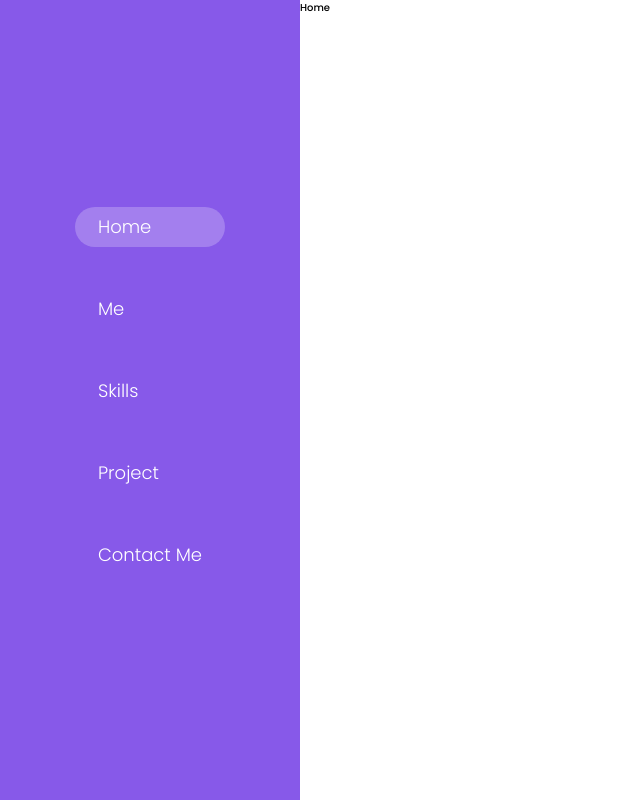
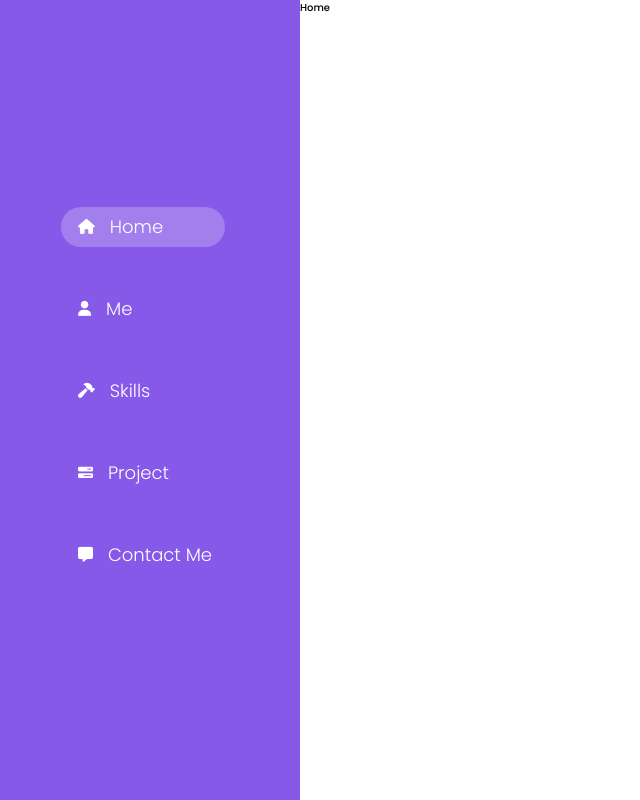
Before and after one commit to avinash1410-cyber/react-portofolio, a React (Create React App) app: page / in a window 1280 px wide. Shown: the whole page, without its empty margins (0-640 px from the left). Built offline with nearby package versions, Linux system fonts and the light colour scheme.

Commit message:
add nav icons

```diff
--- a/public/index.html
+++ b/public/index.html
@@ -6,9 +6,13 @@
   <meta http-equiv="X-UA-Compatible" content="IE=edge">
   <meta name="viewport" content="width=device-width, initial-scale=1.0">
   <title>Mostafa Kheibary</title>
+  <link rel="stylesheet" href="https://cdnjs.cloudflare.com/ajax/libs/font-awesome/6.1.0/css/all.min.css"
+    integrity="sha512-10/jx2EXwxxWqCLX/hHth/vu2KY3jCF70dCQB8TSgNjbCVAC/8vai53GfMDrO2Emgwccf2pJqxct9ehpzG+MTw=="
+    crossorigin="anonymous" referrerpolicy="no-referrer" />
 </head>
+
 <body>
- <div id="app"></div>
+  <div id="app"></div>
 </body>
 
 </html>
--- a/src/components/elements/Nav/Nav.jsx
+++ b/src/components/elements/Nav/Nav.jsx
@@ -1,5 +1,6 @@
 import { useEffect, useState, useRef } from 'react';
-import { Link, Navigation, UnderLine, Wrapper } from './NavStyle';
+import { Link, Navigation, UnderLine, Wrapper, LinkDiv } from './NavStyle';
+import Icon from '../../shared/Icon/Icon';
 
 const Nav = () => {
   const [offset, setoffset] = useState();
@@ -16,32 +17,50 @@ const Nav = () => {
     const Links = allLinks.current.children;
     if (Links[index] !== undefined) {
       // line.current.style.top = `${Links[index].offsetTop }px`;
-      setoffset(Links[index].offsetTop-1);
+      setoffset(Links[index].offsetTop - 1);
     }
   }, []);
   const handleClick = (e) => {
     // line.current.style.top = `${e.target.offsetTop }px`;
-    setoffset(e.target.offsetTop -1);
+    setoffset(e.target.offsetTop - 1);
   };
   return (
     <Navigation>
       <UnderLine offset={offset}></UnderLine>
       <Wrapper ref={allLinks}>
+        <LinkDiv>
+          <Icon color='white' icon={'fa-solid fa-house'}></Icon>
           <Link onClick={handleClick} to='/'>
             Home
           </Link>
+        </LinkDiv>
+
+        <LinkDiv>
+          <Icon color='white' icon={'fa-solid fa-user'}></Icon>
           <Link onClick={handleClick} to='/about'>
             Me
           </Link>
+        </LinkDiv>
+        <LinkDiv>
+          <Icon color='white' icon={'fa-solid fa-hammer'}></Icon>
           <Link onClick={handleClick} to='/skills'>
             Skills
           </Link>
+        </LinkDiv>
+
+        <LinkDiv>
+          <Icon color='white' icon={'fa-solid fa-bars-progress'}></Icon>
           <Link onClick={handleClick} to='project'>
             Project
           </Link>
+        </LinkDiv>
+
+        <LinkDiv>
+          <Icon color='white' icon={'fa-solid fa-message'}></Icon>
           <Link onClick={handleClick} to='contact'>
             Contact Me
           </Link>
+        </LinkDiv>
       </Wrapper>
     </Navigation>
   );
--- a/src/components/elements/Nav/NavStyle.jsx
+++ b/src/components/elements/Nav/NavStyle.jsx
@@ -10,6 +10,13 @@ const Wrapper = styled.nav`
   flex-direction: column;
   gap: 4.5rem;
 `;
+
+const LinkDiv = styled.div`
+  display: flex;
+  align-items: center;
+  gap: 0.5rem;
+`;
+
 const Link = styled(routerLink)`
   text-decoration: none;
   color: var(--white);
@@ -21,14 +28,14 @@ const Link = styled(routerLink)`
 const UnderLine = styled.span`
   position: absolute;
   pointer-events: none;
-  width: 15rem;
+  width: calc(100% + 2rem);
   height: 4rem;
   background-color: #ffffff3b;
-  left: 50%;
+  left: 45%;
   border-radius: 5rem;
   transform: translateX(-50%);
   transition: all 200ms ease;
   top: ${({ offset }) => offset}px;
 `;
 
-export { Link, Navigation, UnderLine, Wrapper };
+export { Link, Navigation, UnderLine, Wrapper, LinkDiv };
--- /dev/null
+++ b/src/components/shared/Icon/Icon.jsx
@@ -0,0 +1,17 @@
+import { IconElement } from './IconStyle';
+
+const Icon = ({ icon, size, color }) => {
+  return (
+    <IconElement
+      iconSize={size}
+      iconColor={color}
+      className={icon}
+    ></IconElement>
+  );
+};
+
+Icon.defaultProps = {
+  size: 1.5,
+  color: 'var(--black)',
+};
+export default Icon;
--- /dev/null
+++ b/src/components/shared/Icon/IconStyle.jsx
@@ -0,0 +1,7 @@
+import styled from 'styled-components';
+
+const IconElement = styled.i`
+  font-size: ${({ iconSize }) => iconSize}rem;
+  color: ${({ iconColor }) => iconColor};
+`;
+export { IconElement };
```
Also changed, not shown: src/pages/Home/Home.jsx (+3 -5 lines). Lines whose indentation alone changed are shown as unchanged.
